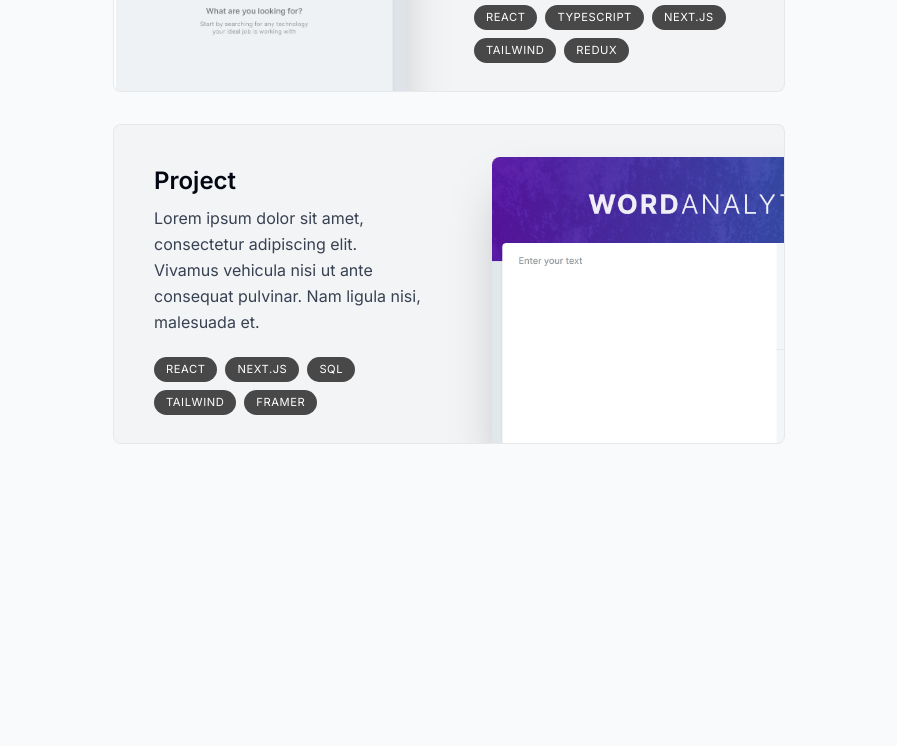
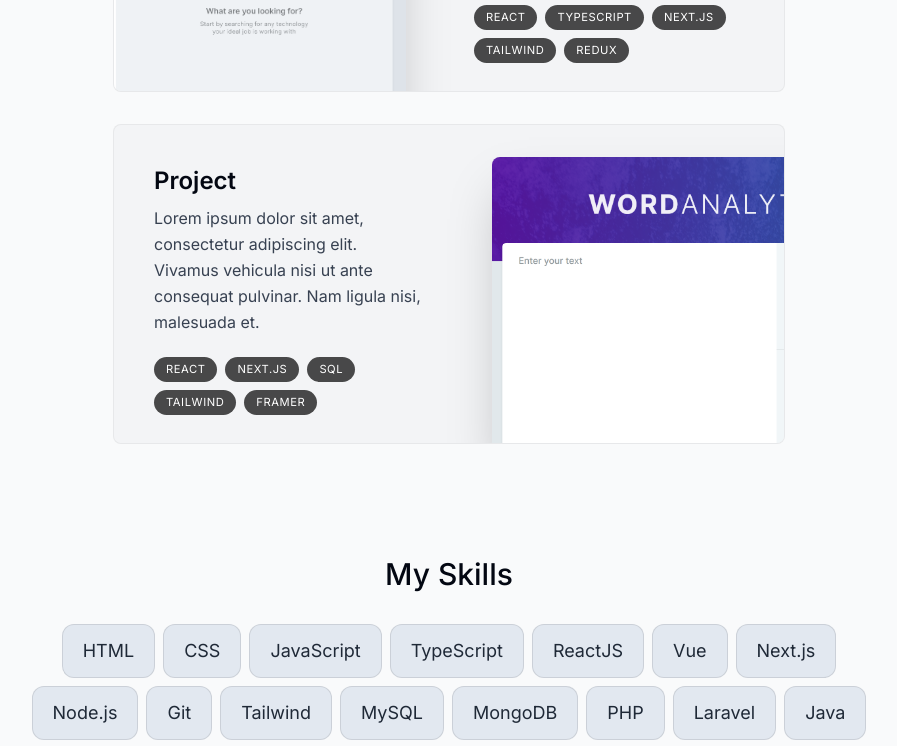
Before and after one commit to Wilkubone/portfolioo, a Next.js app: page / in a window 1280 px wide. Shown: the part 2000-2746 px from the top of the page, without its empty margins (191-1088 px from the left). Built offline with nearby package versions, Linux system fonts and the light colour scheme.

Commit message:
section my skills done

```diff
--- a/app/page.tsx
+++ b/app/page.tsx
@@ -2,6 +2,7 @@
 import Intro from "@/components/intro";
 import Projects from "@/components/projects";
 import SectionDivider from "@/components/section-divider";
+import Skills from "@/components/skills";
 
 const Home = () => {
   return (
@@ -10,6 +11,7 @@
       <SectionDivider/>
       <About/>
       <Projects/>
+      <Skills/>
     </main>
   )
  }
--- a/components/projects.tsx
+++ b/components/projects.tsx
@@ -10,7 +10,7 @@
   const {ref} = useSectionInView("Projects", 0.5);
 
   return (
-    <section ref={ref} id='projects' className='scroll-mt-28'>
+    <section ref={ref} id='projects' className='scroll-mt-28 mb-28'>
         <SectionHeading>My projects</SectionHeading>
         <div>
             {
--- /dev/null
+++ b/components/skills.tsx
@@ -0,0 +1,55 @@
+"use client";
+
+import React from 'react'
+import SectionHeading from './section-heading'
+import { skillsData } from '@/lib/data'
+import { useSectionInView } from '@/lib/hooks';
+import { animate, delay, motion } from 'framer-motion';
+
+const fadeInAnimationVariants = {
+    initial: {
+        opacity: 0,
+        y: 100,
+    },
+    animate: (index: number) => ({
+        opacity: 1,
+        y: 0,
+        transition: {
+            delay: 0.05 * index,
+        },
+    }),
+}
+
+const Skills = () => {
+    const {ref} = useSectionInView("Skills");
+
+  return (
+    <section
+    ref={ref}
+    className='mb-28 max-w-[53rem] scroll-mt-28 text-center sm:mb-40'>
+        <SectionHeading>
+            My skills
+        </SectionHeading>
+        <ul className='flex flex-wrap justify-center gap-2 text-lg text-gray-800'>
+            {
+                skillsData.map((skill, index) => (
+                    <motion.li
+                    className='bg-slate-200 border border-black/[0.1] rounded-xl px-5 py-3'
+                    key={index}
+                    variants={fadeInAnimationVariants}
+                    initial='initial'
+                    whileInView='animate'
+                    viewport={{
+                        once: true
+                    }}
+                    custom={index}
+                    >
+                        {skill}
+                    </motion.li>
+                ))}
+        </ul>
+    </section>
+  )
+}
+
+export default Skills
--- a/lib/data.ts
+++ b/lib/data.ts
@@ -88,19 +88,19 @@
 	"CSS",
 	"JavaScript",
 	"TypeScript",
-	"React",
+	"ReactJS",
+	"Vue",
 	"Next.js",
 	"Node.js",
 	"Git",
 	"Tailwind",
-	"Prisma",
+	"MySQL",
 	"MongoDB",
-	"Redux",
+	"PHP",
+	"Laravel",
+	"Java",
 	"GraphQL",
-	"Apollo",
 	"Express",
-	"PostgreSQL",
 	"Python",
-	"Django",
 	"Framer Motion",
 ] as const;
```
